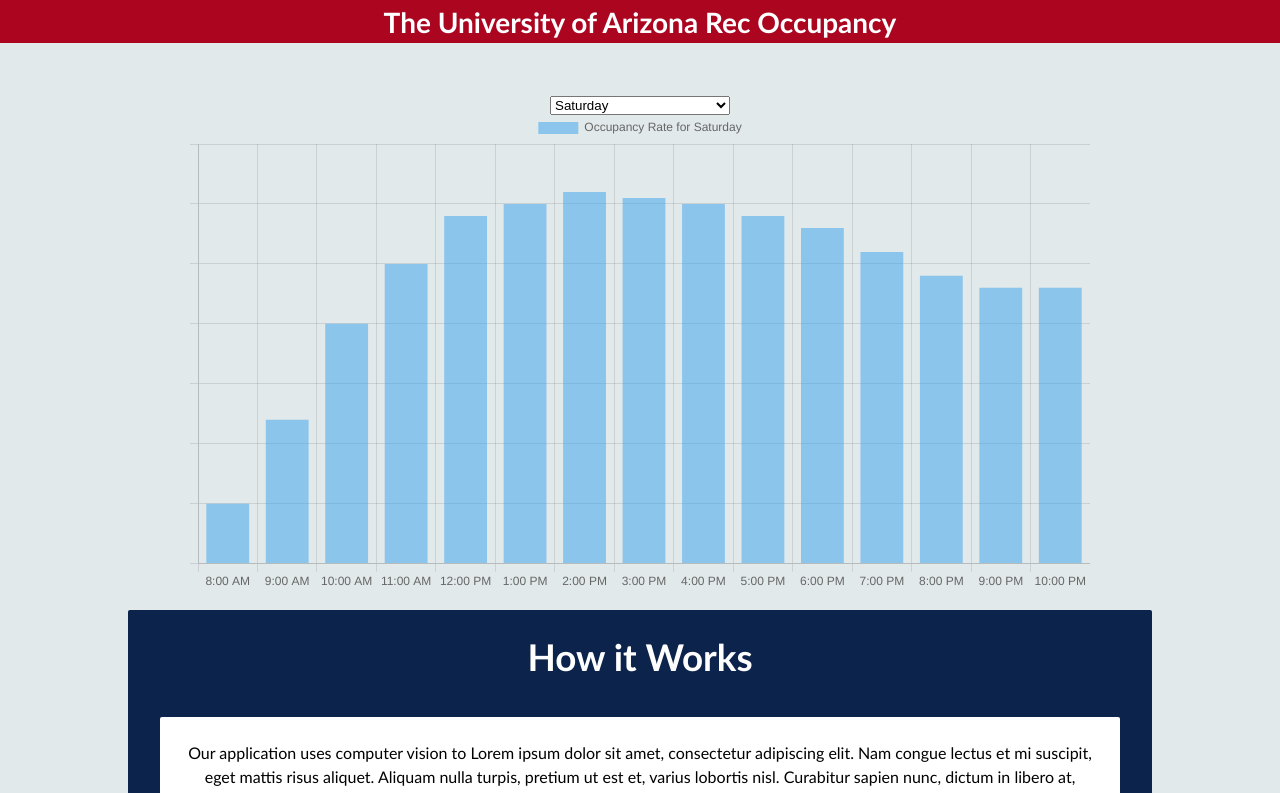
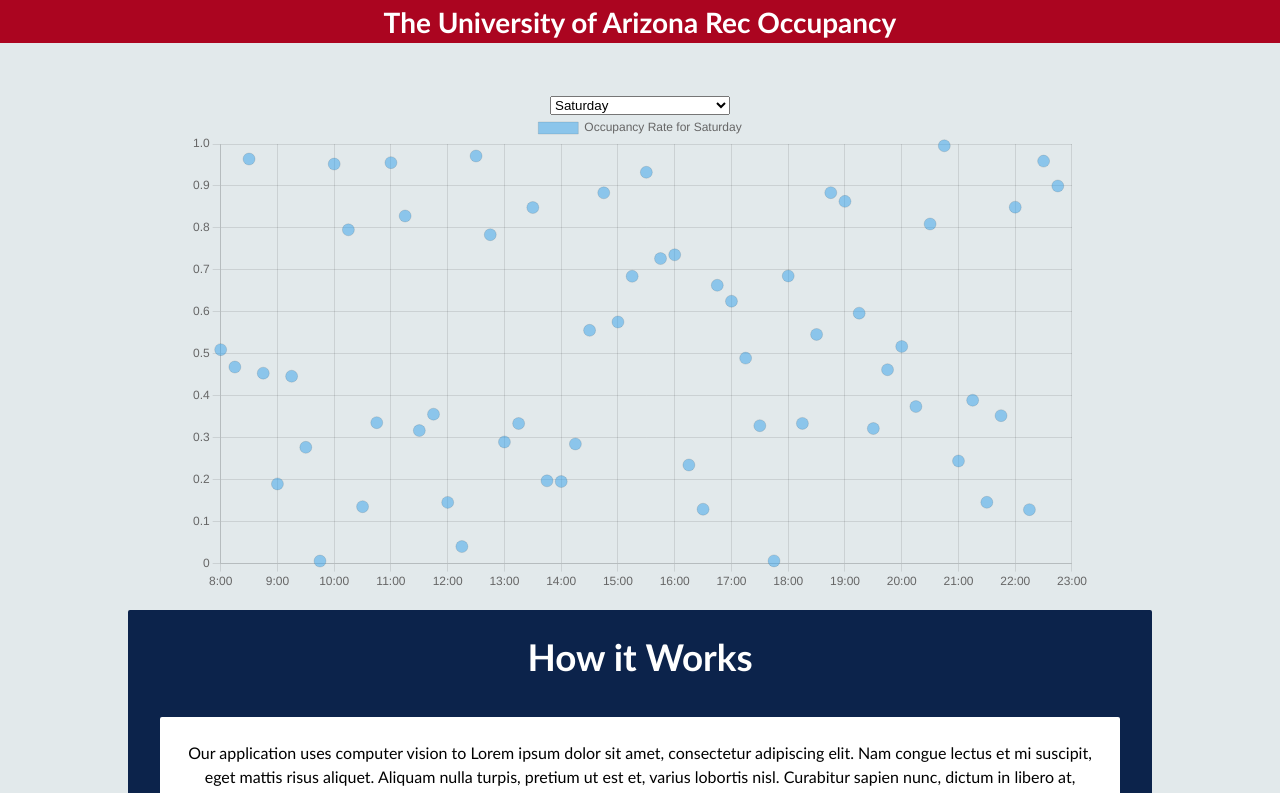
Before and after one commit to NathanK29/UARec-Congestion-Project, a React (Vite) app in the folder Frontend/: page / in a window 1280 px wide. Shown: the top 793 px of the page. Built offline with nearby package versions, Linux system fonts and the light colour scheme.

Commit message:
Changed to scatterplot, need to fix scaling

```diff
--- a/Frontend/src/OccupancyGraph.jsx
+++ b/Frontend/src/OccupancyGraph.jsx
@@ -1,9 +1,9 @@
 import React, { useState } from "react";
-import { Bar } from "react-chartjs-2";
-import { Chart as ChartJS, CategoryScale, LinearScale, BarElement, Title, Tooltip, Legend } from "chart.js";
+import { Scatter } from "react-chartjs-2";
+import { Chart as ChartJS, LinearScale, PointElement, Title, Tooltip, Legend } from "chart.js";
 import "./OccupancyGraph.css";
 
-ChartJS.register(CategoryScale, LinearScale, BarElement, Title, Tooltip, Legend);
+ChartJS.register(LinearScale, PointElement, Title, Tooltip, Legend);
 
 const days = ["Monday", "Tuesday", "Wednesday", "Thursday", "Friday", "Saturday", "Sunday"];
 
@@ -23,80 +23,55 @@
 
   const [selectedDay, setSelectedDay] = useState(defaultDay);
 
-  const createLabels = (start, end) => {
-    return Array.from({ length: end - start }, (_, i) => {
-      const hour = start + i;
-      const hour12 = hour % 12 === 0 ? 12 : hour % 12; // Convert 0 to 12 for 12-hour format
-      const amPm = hour < 12 ? "AM" : "PM"; // Determine AM/PM based on 24-hour time
-      return `${hour12}:00 ${amPm}`; // Format the string
-    });
+  const createDataPoints = (start, end) => {
+    let points = [];
+    for (let i = 0; i < (end - start) * 4; i++) {
+      points.push({
+        x: i / 4 + start,  // x values are simply calculated by index/4 + start hour
+        y: Math.random() // Random data for demonstration, replace with actual data
+      });
+    }
+    return points;
   };
 
-  // Example data structure for each day
-  const hourlyData = {
-    Monday: [0.5, 0.2, 0.05, 0.05, 0.05, 0.2, 0.5, 0.8, 1.3, 1.7, 2.2, 2.7, 3.2, 3.6, 4, 4.2, 4.5, 4.59],
-    Tuesday: [0.6, 0.2, 0.05, 0.05, 0.05, 0.2, 0.5, 1, 1.5, 2.2, 2.6, 3.2, 3.5, 3.7, 3.7, 3.4, 3.2, 2.5],
-    Wednesday: [0.6, 0.2, 0.05, 0.05, 0.05, 0.2, 0.5, 0.8, 1.5, 1.8, 2.4, 2.7, 3.15, 3.2, 3.2, 3, 2.5, 1.5],
-    Thursday: [0.5, 0.2, 0.05, 0.05, 0.2, 0.5, 0.6, 0.8, 1.3, 1.6, 2.1, 2.4, 2.7, 3.1, 3.2, 3.55, 3.65, 3.55],
-    Friday: [0.5, 0.2, 0.05, 0.2, 0.3, 0.6, 1, 1.5, 2.1, 2.5, 3, 3.3, 3.4, 3.3, 2.9, 2.3, 1.5],
-    Saturday: [0.5, 1.2, 2, 2.5, 2.9, 3, 3.1, 3.05, 3, 2.9, 2.8, 2.6, 2.4, 2.3, 2.3],
-    Sunday: [0.3, 1.2, 1.9, 2.5, 2.9, 3, 3.1, 3, 2.9, 2.8, 2.7, 2.6, 2.4, 2.3, 2.25],
-  };
-
-  const labels = createLabels(hoursByDay[selectedDay].start, hoursByDay[selectedDay].end);
-  const data = hourlyData[selectedDay];
+  const data = createDataPoints(hoursByDay[selectedDay].start, hoursByDay[selectedDay].end);
 
   const chartData = {
-    labels: labels,
-    datasets: [
-      {
-        label: `Occupancy Rate for ${selectedDay}`,
-        data: data,
-        backgroundColor: "rgba(53, 162, 235, 0.5)",
-      },
-    ],
+    datasets: [{
+      label: `Occupancy Rate for ${selectedDay}`,
+      data: data,
+      backgroundColor: 'rgba(53, 162, 235, 0.5)',
+      pointRadius: 6,
+    }]
   };
 
   const options = {
     scales: {
       y: {
-        beginAtZero: true,
-        ticks: {
-          display: false,
-        },
-        grid: {
-          drawBorder: true,
-          //display: false
-        },
+        beginAtZero: true
       },
       x: {
-        grid: {
-          //display: false
-        },
-      },
+        type: 'linear',
+        ticks: {
+          stepSize: 1,  // Ensure ticks at every hour
+          callback: function(value) {
+            if (value % 1 === 0) {  // Only display whole numbers (hourly)
+              return `${value}:00`;
+            }
+          }
+        }
+      }
     },
     plugins: {
       tooltip: {
-        enabled: true,
-        callbacks: {
-          label: function (context) {
-            const value = context.raw;
-            if (value >= 0 && value <= 2.0) {
-              return `Usually not too busy`;
-            } else if (value > 2.0 && value <= 3) {
-              return `Moderately busy ${value}`;
-            } else {
-              return `Very busy`;
-            }
-          },
-        },
+        enabled: true
       },
       legend: {
-        display: true,
-      },
+        display: true
+      }
     },
     responsive: true,
-    maintainAspectRatio: false,
+    maintainAspectRatio: false
   };
 
   return (
@@ -109,12 +84,10 @@
         ))}
       </select>
       <div className="graph-container">
-        <Bar data={chartData} options={options} />
+        <Scatter data={chartData} options={options} />
       </div>
     </div>
   );
 };
 
-console.log(ChartJS.version);
-
 export default OccupancyGraph;
```
